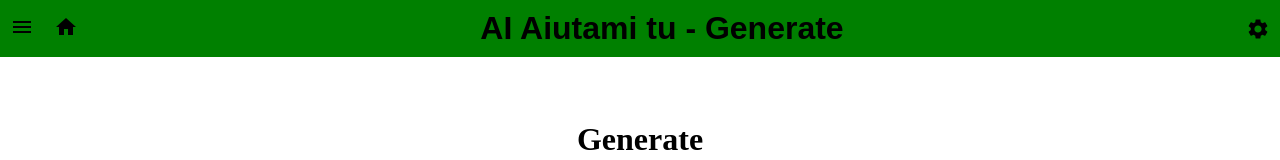
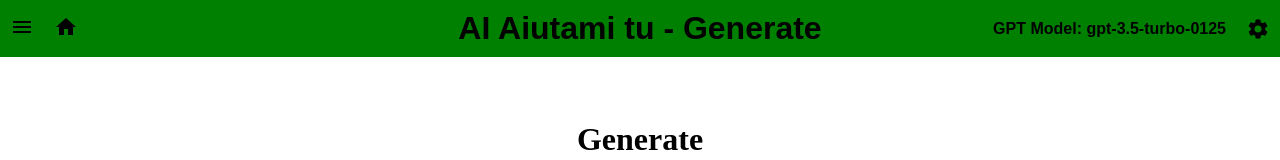
Before and after one commit to Altariel/blqchatgptexperiments, a Next.js app: page /generate in a window 1280 px wide. Shown: the top 160 px of the page. Built offline with nearby package versions, Linux system fonts and the light colour scheme.

Commit message:
engineModel - default and show in the navBar

```diff
--- a/components/navbar.module.css
+++ b/components/navbar.module.css
@@ -23,3 +23,23 @@
     width: 250;
     padding: 20px;
 }
+
+.rightIcons {
+    display: flex;
+    justify-content: space-between;
+    align-items: center
+}
+
+.marginRight {
+    margin-right: 20px;
+}
+
+.box {
+    flex: 1;
+    display: flex;
+    justify-content: center;
+  }
+
+  .box:first-child > span { margin-right: auto; }
+
+  .box:last-child  > span { margin-left: auto;  }
--- a/components/navbar.tsx
+++ b/components/navbar.tsx
@@ -13,7 +13,7 @@ import styles from "./navbar.module.css";
 import { DataStorageContext } from "@/lib/data-storage-provider";
 import { AIEngineValueContext } from "@/lib/aiengine-value-provider";
 import { AIEngineStorageContext } from "@/lib/aiengine-storage-provider";
-import { AIEngineModel } from "@/lib/aiengine-storage";
+import { AIEngineModel, getAIEngineModelString } from "@/lib/aiengine-storage";
 import { ApiKeyDialog } from "./settingsdialog";
 
 export default function Navbar() {
@@ -117,17 +117,33 @@ export default function Navbar() {
             currentAiEngineModel={aiEngineModelValue}
           />
         )}
-        <div className={styles.leftIcons}>
-          <MenuIcon className={classNames(styles.menuIcon, styles.button)} onClick={toggleDrawer(true)} />
+        <div className={styles.box}>
+          <span>
+            <MenuIcon
+              className={classNames(styles.menuIcon, styles.button)}
+              onClick={toggleDrawer(true)}
+            />
             {router.pathname != "/" && (
               <HomeIcon onClick={homeIconHandler} className={styles.button} />
             )}
+          </span>
         </div>
+        <div className={styles.box}>
+          <span>
             <h1>AI Aiutami tu {getPageName()}</h1>
+          </span>
+        </div>
+        <div className={styles.box}>
+          <span className={styles.rightIcons}>
+            <h4 className={styles.marginRight}>
+              GPT Model: {getAIEngineModelString(aiEngineModelValue)}
+            </h4>
             <SettingsIcon
               onClick={showSettingsHandler}
               className={styles.button}
             />
+          </span>
+        </div>
       </div>
       <Drawer anchor="left" open={openDrawer} onClose={toggleDrawer(false)}>
         {DrawerList}
--- a/lib/aiengine-storage.ts
+++ b/lib/aiengine-storage.ts
@@ -27,7 +27,10 @@ export class AIEngineStorage implements IAIEngineStorage {
 
   getAIEngine(): AIEngineModel {
     if (typeof window !== "undefined") {
-      return localStorage.getItem(AI_ENGINE_STORAGE) as AIEngineModel;
+      const savedEngine = localStorage.getItem(AI_ENGINE_STORAGE) as AIEngineModel;
+      if (Object.values(AIEngineModel).includes(savedEngine)) {
+        return savedEngine;
+      }
     }
     return AIEngineModel.Gpt3_5;
   }
```
Lines whose indentation alone changed are shown as unchanged.
